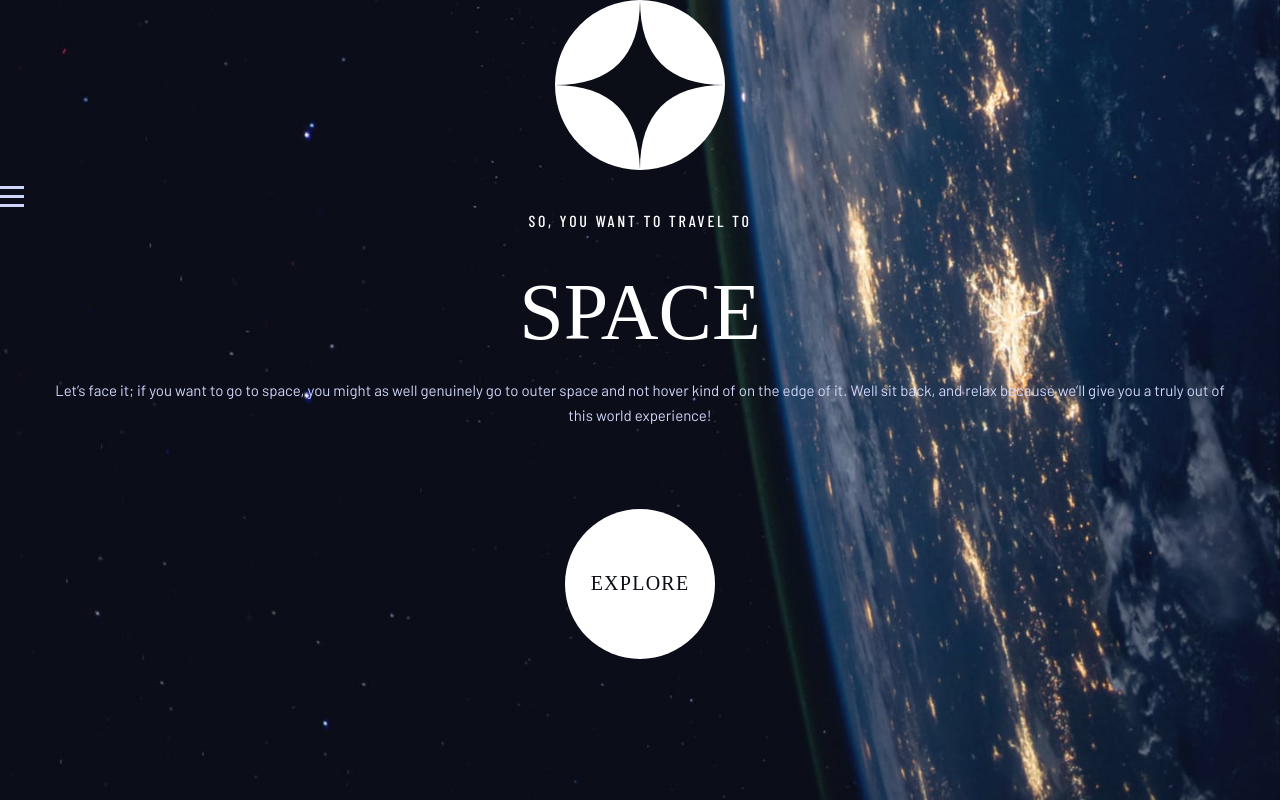
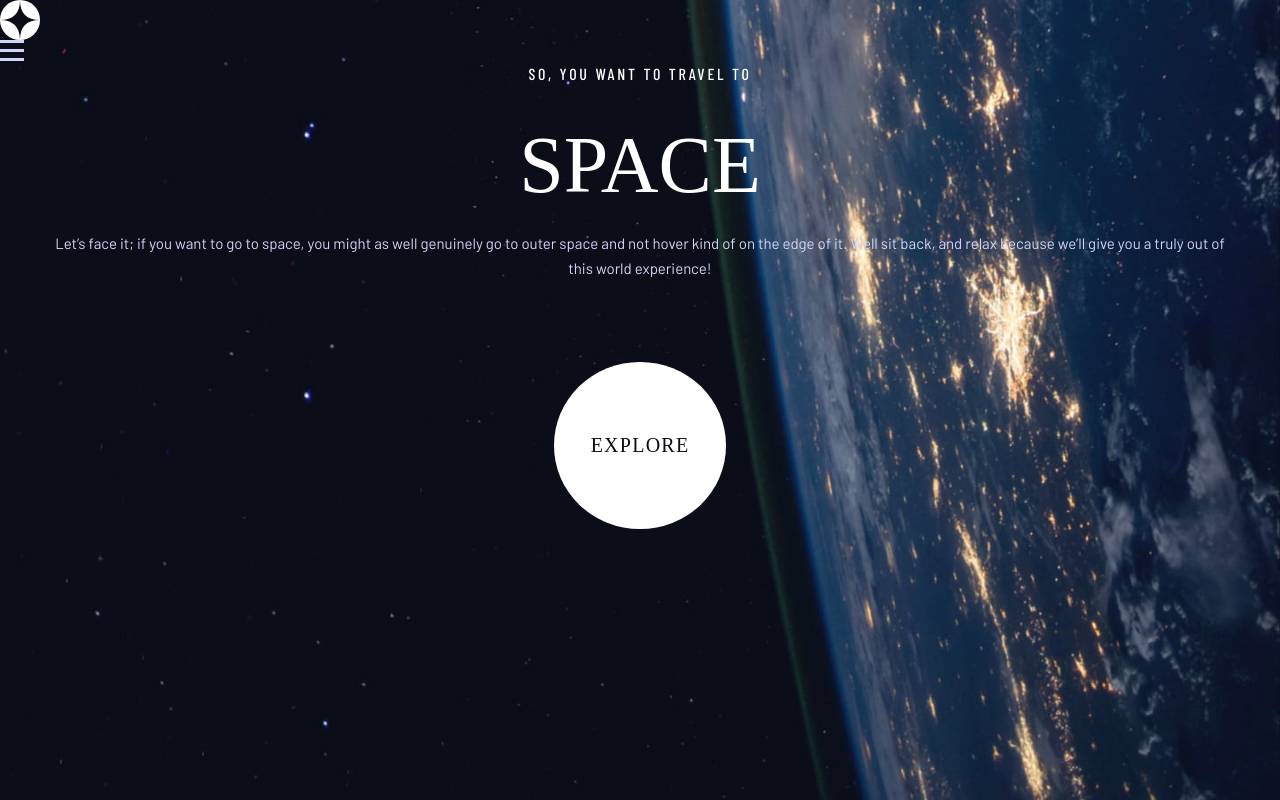
Before and after one commit to Zansuken/space-tourism, a React (Create React App) app: page / in a window 1280 px wide. Built offline with nearby package versions, Linux system fonts and the light colour scheme; a web font is replaced by a local one.

Commit message:
feat(nav): added navigation links + last pages

```diff
--- a/src/App.tsx
+++ b/src/App.tsx
@@ -3,6 +3,8 @@ import { BrowserRouter, Routes, Route } from 'react-router-dom'
 import Home from './pages/Home';
 import Destination from './pages/Destination';
 import NotFound from './pages/NotFound';
+import Crew from './pages/Crew';
+import Technology from './pages/Technology';
 
 function App() {
   return (
@@ -10,6 +12,8 @@ function App() {
       <Routes>
         <Route path='/' element={<Home />} />
         <Route path='/destinations' element={<Destination />} />
+        <Route path='/crew' element={<Crew />} />
+        <Route path='/technology' element={<Technology />} />
         <Route element={<NotFound />} />
       </Routes>
     </BrowserRouter>
--- a/src/components/Nav.tsx
+++ b/src/components/Nav.tsx
@@ -1,4 +1,5 @@
 import { useState } from 'react'
+import { NavLink } from 'react-router-dom'
 import '../styles/nav.scss'
 
 export default function NavMenu() {
@@ -25,10 +26,10 @@ export default function NavMenu() {
                 }} />
                 <nav className='visible'>
                     <ul>
-                        <li><a href=""><span className='number'>00</span><span className='section-tag'>HOME</span></a></li>
-                        <li><a href=""><span className='number'>01</span><span className='section-tag'>DESTINATION</span></a></li>
-                        <li><a href=""><span className='number'>02</span><span className='section-tag'>CREW</span></a></li>
-                        <li><a href=""><span className='number'>03</span><span className='section-tag'>TECHNOLOGY</span></a></li>
+                        <li><NavLink to='/'><span className='number'>00</span><span className='section-tag'>HOME</span></NavLink></li>
+                        <li><NavLink to='/destinations'><span className='number'>01</span><span className='section-tag'>DESTINATION</span></NavLink></li>
+                        <li><NavLink to='/crew'><span className='number'>02</span><span className='section-tag'>CREW</span></NavLink></li>
+                        <li><NavLink to='/technology'><span className='number'>03</span><span className='section-tag'>TECHNOLOGY</span></NavLink></li>
                     </ul>
 
                 </nav>
--- /dev/null
+++ b/src/pages/Crew.tsx
@@ -0,0 +1,21 @@
+import Logo from "../components/Logo";
+import NavMenu from "../components/Nav";
+
+function Crew() {
+    return (
+        <>
+            <header>
+                <Logo />
+                <NavMenu />
+            </header>
+        </>
+    );
+}
+
+export default Crew;
+<>
+    <header>
+        <Logo />
+        <NavMenu />
+    </header>
+</>
--- a/src/pages/Destination.tsx
+++ b/src/pages/Destination.tsx
@@ -1,3 +1,5 @@
+import Logo from "../components/Logo";
+import NavMenu from "../components/Nav";
 import datas from "../data/data.json";
 
 export default function Destination() {
@@ -11,6 +13,10 @@ export default function Destination() {
 
     return (
         <>
+            <header>
+                <Logo />
+                <NavMenu />
+            </header>
 
             <h2><span className="number">01</span>PICK YOUR DESTINATION</h2>
             <img src={image} alt={planet[0].name + " picture"} />
--- a/src/pages/Home.tsx
+++ b/src/pages/Home.tsx
@@ -1,3 +1,4 @@
+import { NavLink } from 'react-router-dom';
 import Logo from '../components/Logo';
 import NavMenu from '../components/Nav';
 
@@ -13,7 +14,9 @@ export default function Home() {
                 <h1>SPACE</h1>
                 <p>Let’s face it; if you want to go to space, you might as well genuinely go to outer space and not hover kind of on the edge of it. Well sit back, and relax because we’ll give you a truly out of this world experience!</p>
             </section>
-            <button className='explore-button'>EXPLORE</button>
+            <div className='explore-wrapper'>
+                <NavLink to='/destinations' className='explore-button'>EXPLORE</NavLink>
+            </div>
         </>
     )
 }
--- /dev/null
+++ b/src/pages/Technology.tsx
@@ -0,0 +1,21 @@
+import Logo from "../components/Logo";
+import NavMenu from "../components/Nav";
+
+function Technology() {
+    return (
+        <>
+            <header>
+                <Logo />
+                <NavMenu />
+            </header>
+        </>
+    );
+}
+
+export default Technology;
+<>
+    <header>
+        <Logo />
+        <NavMenu />
+    </header>
+</>
--- a/src/styles/app.scss
+++ b/src/styles/app.scss
@@ -3,6 +3,7 @@
 @import url(./home.scss);
 @import url(./nav.scss);
 @import url(./reset-styles.scss);
+@import url(./logo.scss);
 body {
     height: 100vh;
     background-repeat: no-repeat;
@@ -19,10 +20,6 @@ body {
             justify-content: space-between;
             align-items: center;
         }
-        svg {
-            transform: scale(0.8334);
-            cursor: pointer;
-        }
     }
     @media (min-width: 769px) {
         background-image: url(../../public/assets/home/background-home-desktop.jpg);
--- a/src/styles/home.scss
+++ b/src/styles/home.scss
@@ -26,21 +26,23 @@ section {
         margin: 0;
     }
 }
+.explore-wrapper {
+    width: 100vw;
+    display: flex;
+    justify-content: center;
+}
 .explore-button {
-    position: relative;
-    left: 50%;
-    transform: translateX(-50%);
     appearance: none;
     border: none;
     background: white;
-    width: 150px;
-    height: 150px;
+    padding: 72px 37px;
     border-radius: 50%;
     color: #0B0D17;
     font-family: 'Bellefair', serif;
     font-size: 20px;
     font-weight: 400;
     letter-spacing: 1.25px;
+    text-decoration: none;
     // z-index: -1;
     cursor: pointer;
 }
--- /dev/null
+++ b/src/styles/logo.scss
@@ -0,0 +1,10 @@
+.logo {
+    width: 40px;
+    height: 40px;
+    margin: 0;
+    img {
+        width: 40px;
+        height: 40px;
+        margin: 0;
+    }
+}
```
